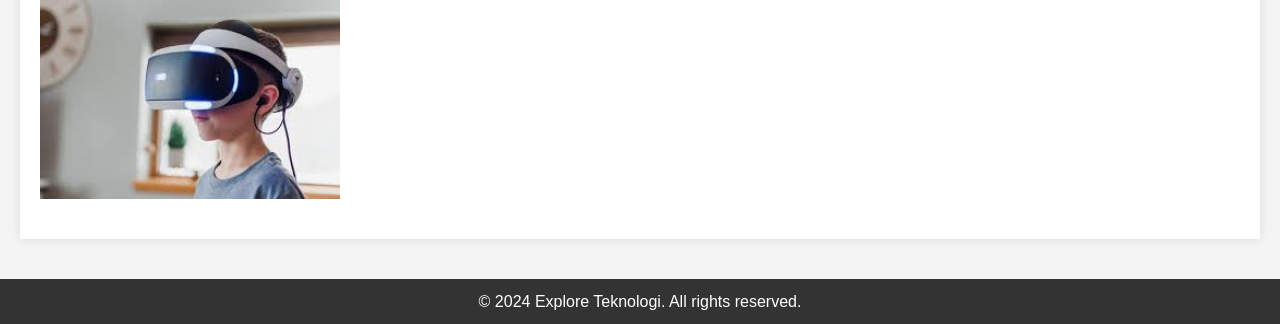
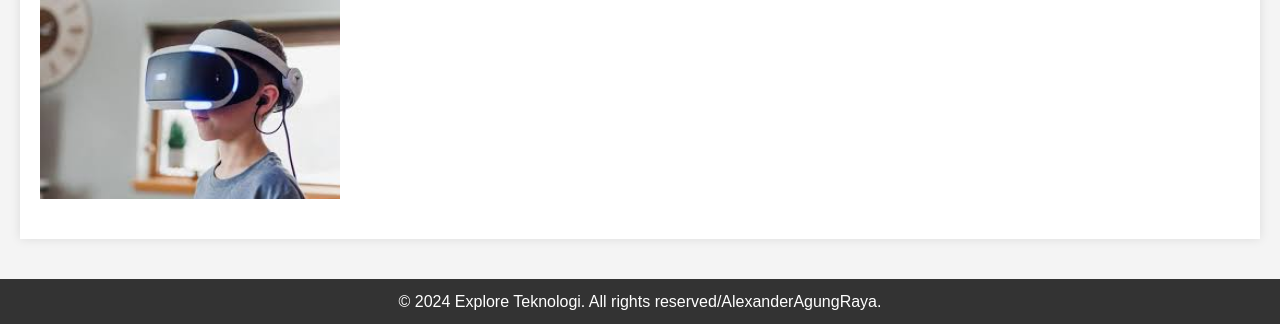
Before and after one commit to AlexanderDev2004/PRAK_2H, a PHP site: page / in a window 1280 px wide. Shown: the part 1931-2255 px from the top of the page. Run offline with PHP 8.4, Linux system fonts and the light colour scheme.

Commit message:
add js years in footer

```diff
--- a/UTS/article.php
+++ b/UTS/article.php
@@ -41,6 +41,7 @@
                 "content" => "Blockchain technology is revolutionizing industries by providing secure, transparent, and decentralized transaction methods, with implications for finance, supply chains, and beyond.",
                 "link" => "https://blockchain-revolution.com/"
             ],
+
         ];
 
         // Tampilkan artikel berdasarkan ID yang sudah diberikan
@@ -55,7 +56,7 @@
     </section>
 
     <footer>
-        <p>&copy; 2024 Explore Teknologi. All rights reserved/AlexanderAgungRaya.</p>
+        <p>&copy; <script>document.write(new Date().getFullYear());</script> Explore Teknologi. All rights reserved/AlexanderAgungRaya.</p>
     </footer>
 </body>
 </html>
--- a/UTS/index.php
+++ b/UTS/index.php
@@ -78,7 +78,7 @@
 
 
     <footer>
-        <p>&copy; 2024 Explore Teknologi. All rights reserved.</p>
+        <p>&copy; <script>document.write(new Date().getFullYear());</script> Explore Teknologi. All rights reserved/AlexanderAgungRaya.</p>
     </footer>
 </body>
 </html>
```
